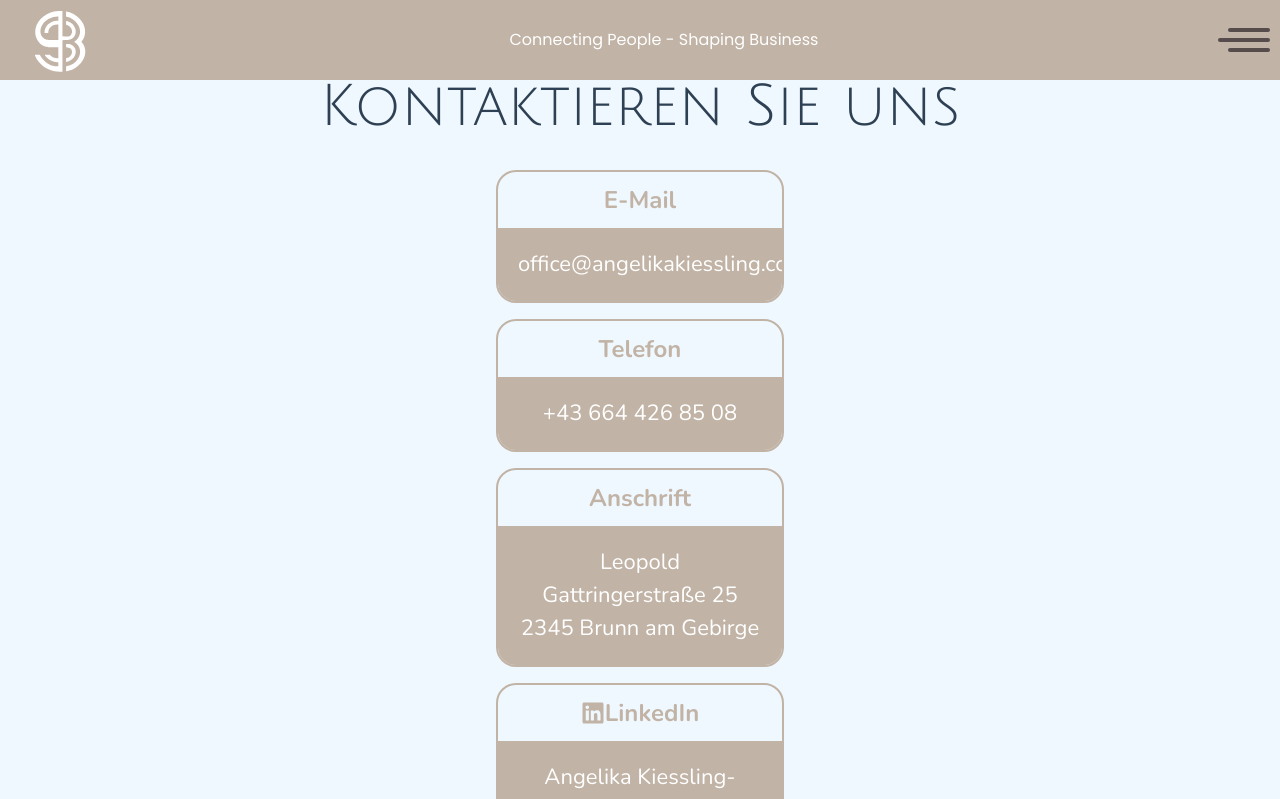
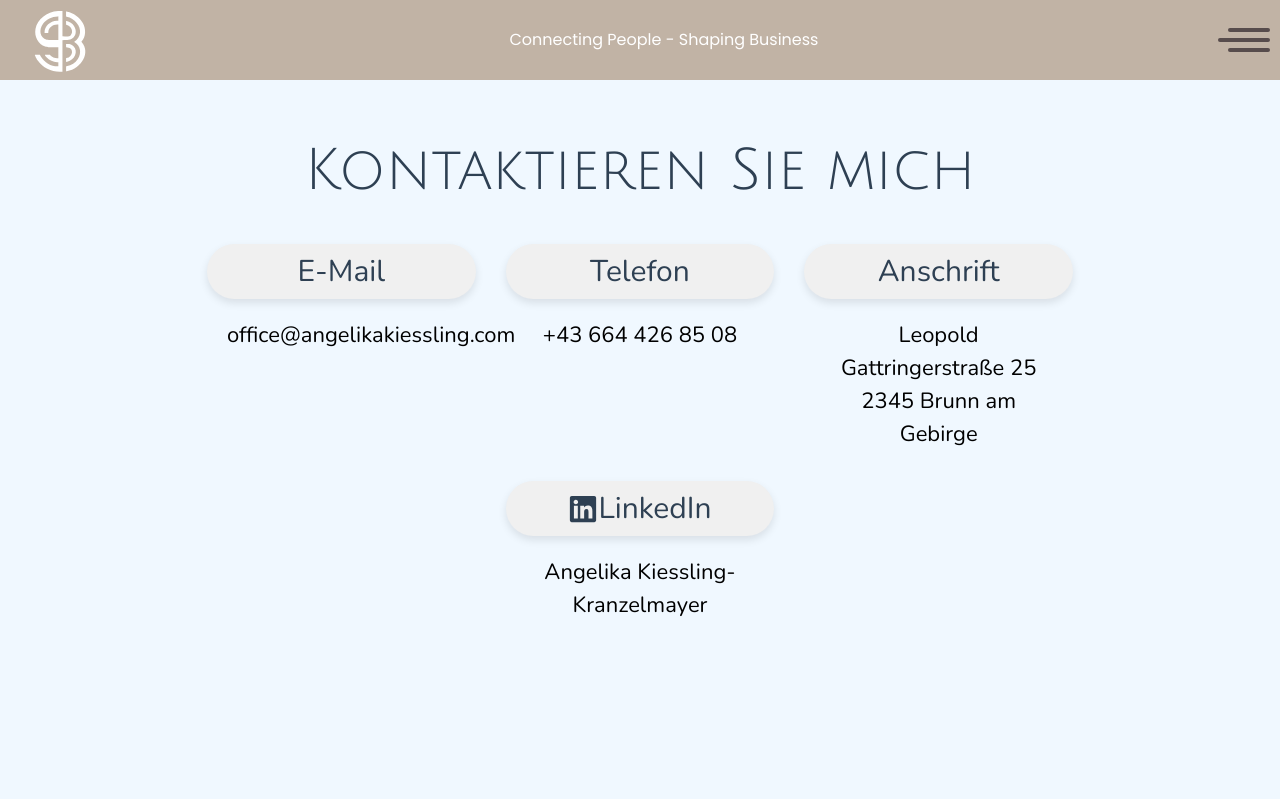
Before and after one commit to ArthurKiessling/shapingBusiness, a React (Create React App) app: page /kontakt in a window 1280 px wide. Shown: the top 799 px of the page. Built offline with nearby package versions, Linux system fonts and the light colour scheme; a web font is replaced by a local one.

Commit message:
Anpassung Kontaktpage

```diff
--- a/src/components/Beratung.js
+++ b/src/components/Beratung.js
@@ -1,6 +1,6 @@
 import "./css/Beratung.css";
 import React from 'react';
-
+import { NavLink } from 'react-router-dom'
 import { ReactComponent as DownArrow } from '../images/downarrow.svg';
 
 import { ReactComponent as Logo } from '../images/image2vector.svg'
@@ -68,6 +68,9 @@ const HomePage = () => {
 
   const [reveal, setReveal] = useState(false);
   const sectionRef = useRef(null);
+  const scrollToTop = () => {
+    window.scrollTo(0, 0);
+  };
 
   useEffect(() => {
     const observer = new IntersectionObserver(
@@ -250,7 +253,7 @@ const HomePage = () => {
 
       </div >
 
-      <a href="/kontakt" ><h1 className="h3" >{content[language].contact}</h1></a>
+      <NavLink onClick={() => {scrollToTop();}} to="/kontakt" ><h1 className="h3" >{content[language].contact}</h1></NavLink >
       <div id="point3" className="banner alltop2"></div>
       <div style={{ backgroundColor: themeColor }} className="banner" id="endElement"></div>
 
--- a/src/components/Kontakt.js
+++ b/src/components/Kontakt.js
@@ -11,7 +11,7 @@ const Kontakt = () => {
   const { language } = useLanguage();
   const content = {
     de: {
-      heading:"Kontaktieren Sie uns",
+      heading:"Kontaktieren Sie mich",
       telefon: 'Telefon',
       email: 'E-Mail',
       anschrift: 'Anschrift',
@@ -22,7 +22,7 @@ const Kontakt = () => {
       linkedinName: 'Angelika Kiessling-Kranzelmayer',
     },
     en: {
-      heading:"Get in touch with us",
+      heading:"Contact me",
       telefon: 'Phone',
       email: 'Email',
       anschrift: 'Address',
@@ -41,26 +41,29 @@ const Kontakt = () => {
     <h2 className='heading'>{content[language].heading}</h2>
 
     <div className="contact-info-konakt">
-    <div className="felder-beratung">
-        <div className="title-wrapper-beratung">{content[language].email}</div>
-        <div className="text-wrapper-kontakt">
-          <a href={`mailto:${content[language].emailAddress}`}>{content[language].emailAddress}</a>
-        </div>
+    <div className="felder-kontakt">
+    <a href={`mailto:${content[language].emailAddress}`}>
+        <div className="title-wrapper-kontakt">{content[language].email}</div>
+        <div className="text-wrapper-kontakt">{content[language].emailAddress}</div>
+        </a>
       </div>
-      <div className="felder-beratung">
-        <div className="title-wrapper-beratung">{content[language].telefon}</div>
+      <div className="felder-kontakt">
+        <div className="title-wrapper-kontakt">{content[language].telefon}</div>
         <div className="text-wrapper-kontakt">{content[language].phone}</div>
       </div>
 
-      <div className="felder-beratung">
-        <div className="title-wrapper-beratung">{content[language].anschrift}</div>
+      <div className="felder-kontakt">
+        <div className="title-wrapper-kontakt">{content[language].anschrift}</div>
         <div className="text-wrapper-kontakt">{content[language].address}</div>
       </div>
-      <div className="felder-beratung">
 
+      <div className="felder-kontakt">
+      <a href="https://www.linkedin.com/in/angelika-kiessling-kranzelmayer-20b62a93">
         <div className="title-wrapper-kontakt">      <FaLinkedin/>{content[language].linkedin}</div>
         <div className="text-wrapper-kontakt">{content[language].linkedinName}</div>
+        </a>
       </div>
+
     </div>
     <div  style={{ backgroundColor: '#c1b3a5' }} className="banner"></div>
   </div>
--- a/src/components/css/kontakt.css
+++ b/src/components/css/kontakt.css
@@ -9,9 +9,10 @@
     padding: 20px;
     margin: auto;
     margin-top: 10%;
+
   }
   .heading {
-    margin-top: 5%;
+    margin-top: 10%;
     color: #333;
     text-align: center;
     margin-bottom: 20px;
@@ -27,9 +28,13 @@
   text-shadow: 0 4px 8px rgba(0, 0, 0, 0.2);
 }
 .contact-info-konakt{
-  width: 25%;
+  max-width: 70%;
   margin: auto;
-  margin-bottom: 5%;
+  margin-bottom: 20%;
+  margin-top: 0;
+  display: flex;
+  justify-content: space-around;
+  flex-wrap: wrap;
 }
 
 .text-style {
@@ -37,39 +42,86 @@
   padding: 5px;
   border-radius: 30px;
   box-shadow: 0 4px 8px rgba(0, 0, 0, 0.1);
-  display: inline-block; /* Stellt sicher, dass der Hintergrund und die Polsterung richtig angewendet werden */
+   /* Stellt sicher, dass der Hintergrund und die Polsterung richtig angewendet werden */
 }
 .text-wrapper-kontakt {
-  background-color: #c1b3a5;
-  color: white;
+  transition: transform 0.3s ease;
   text-align: center;
+  font-family: 'Nunito', sans-serif;
   font-weight: 300;
   padding: 20px;
   font-size: 22px;
+
+  margin: auto;
   /* Anpassen nach Bedarf */
 }
 .title-wrapper-kontakt {
+  font-family: 'Nunito', sans-serif;
+  font-weight: 300;
+  margin: auto;
   display: flex;
   justify-content: center;
   align-items: center;
 
   font-size: 24px;
   /* Anpassen nach Bedarf */
-  font-weight: 700;
+
   /* Für eine kräftige Überschrift */
-  color: #c1b3a5;
+
   /* Farbanpassung */
   text-align: center;
-  padding: 10px;
-  /* Abstand */
+    padding: 10px;
+    white-space: nowrap;
+    font-size: clamp(20px, 5vw, 30px);
+    color: #2E4053;
+    text-align: center;
+    margin: auto ;
+
+      font-weight: 300;
+
+  text-align: center;
+    background-color: #f0f0f0;
+    padding: 5px;
+    padding-inline: 20px;
+   margin-top: 10px;
+
+  border-radius: 30px;
+    box-shadow: 0 4px 8px rgba(0, 0, 0, 0.1);
+    transition: transform 0.3s ease;
+
+}
+
+.title-wrapper-kontakt:hover {
+  transform: scale(1.03);
+  /* Skaliert das Element leicht */
+
+  /* Fügt einen Schatten hinzu */
+}
+.felder-kontakt{
+  width: 30%;
+  /* Optional: Anpassung für Abstand */
+
 }
 @media (max-width: 768px) {
-  .contact-info-konakt{
-    width: 100%;
 
-  }
   .heading {
     margin-top: 30%;
     font-size: clamp(50px, 5vw, 50px);
 }
+.contact-info-konakt{
+  max-width: 100%;
+
+  margin: auto;
+  margin-inline: auto;
+  margin-bottom: 20%;
+  margin-top: 0;
+
+  justify-content: center;
+  align-items: center;
 }
+.felder-kontakt{
+  width: 80%;
+  /* Optional: Anpassung für Abstand */
+
+}
+}
```
